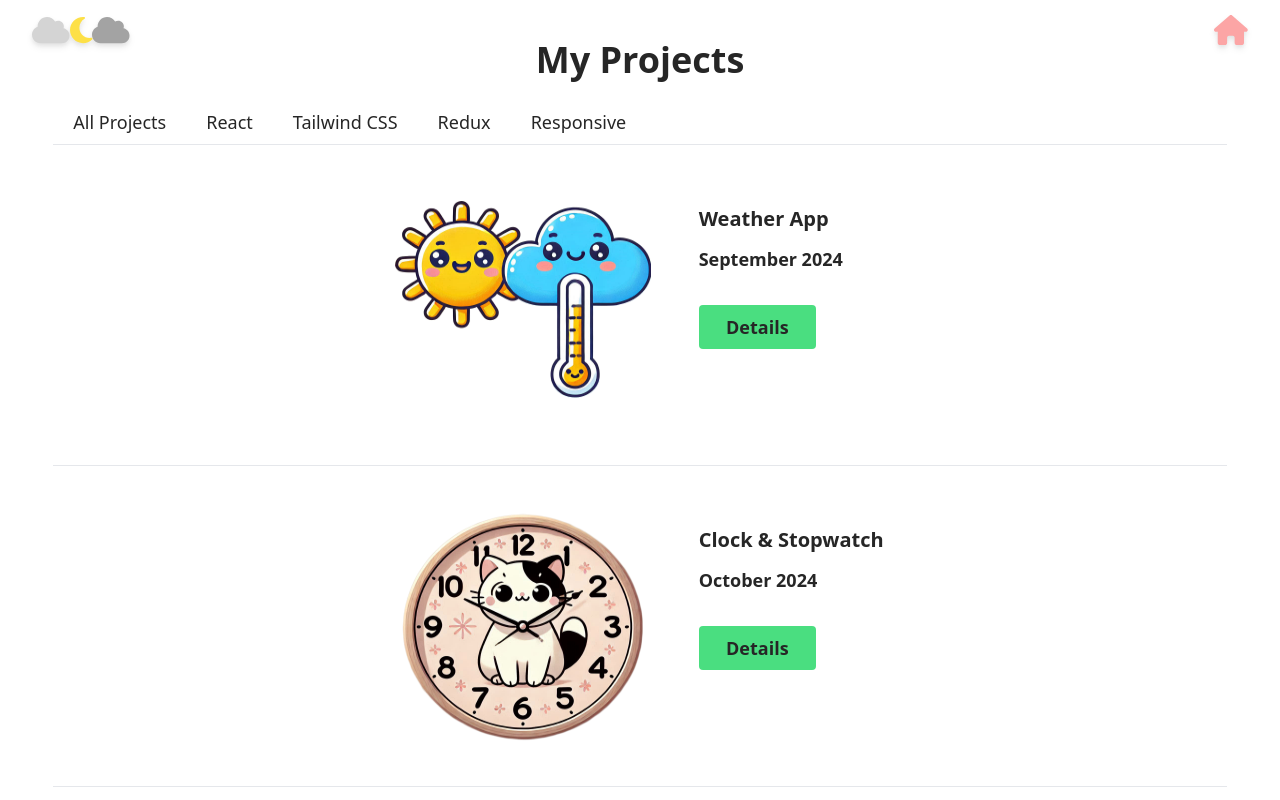
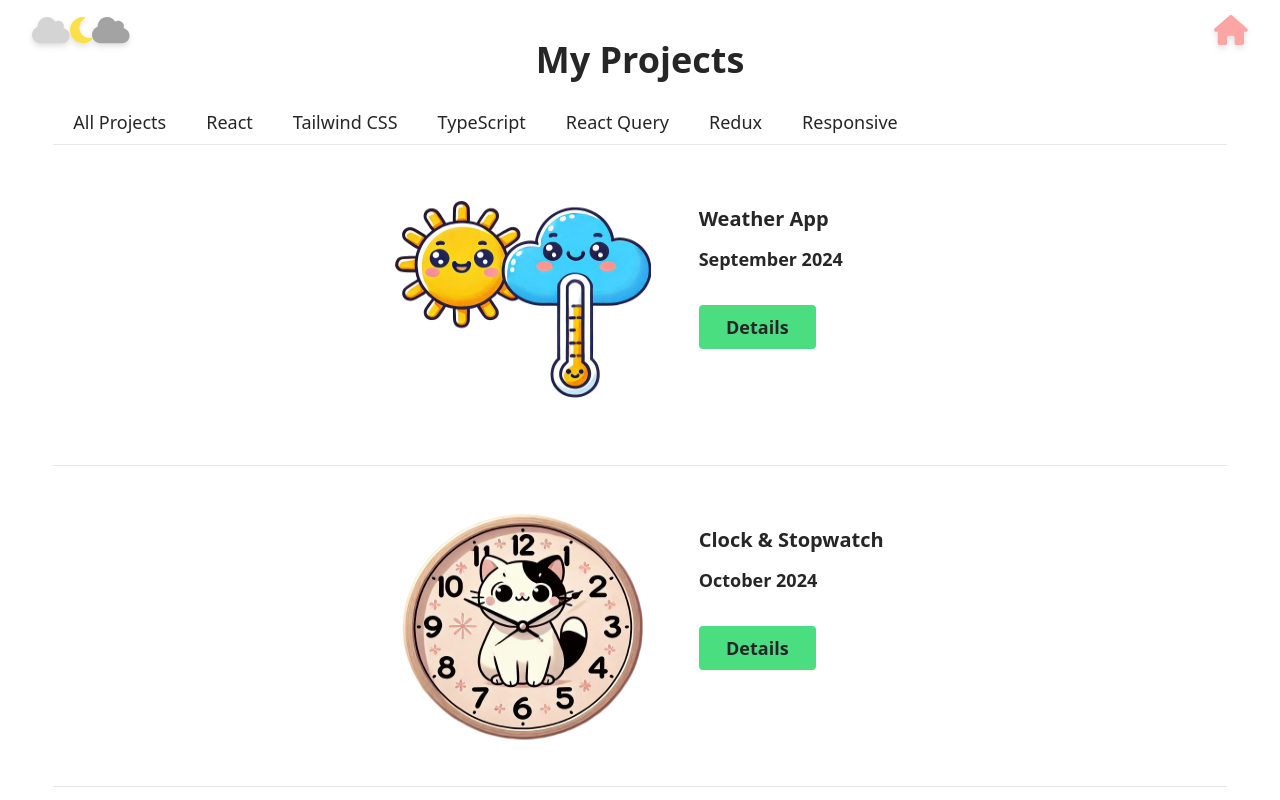
Before and after one commit to zahraRostami1999/portfolio, a React (Vite) app in the folder portfolio/: page /project in a window 1280 px wide. Shown: the top 800 px of the page. Built offline with nearby package versions, Linux system fonts and the light colour scheme.

Commit message:
style(ProjectsPage): resize projects cover and set bg for filter projects

```diff
--- a/portfolio/src/pages/ProjectsPage.jsx
+++ b/portfolio/src/pages/ProjectsPage.jsx
@@ -1,11 +1,11 @@
 import ProjectCard from "../components/ProjectCard";
-import { Projects } from "../data/projects";
+import { Projects } from "../data/Projects";
 import { useState, useMemo, useEffect } from "react";
 import { FontAwesomeIcon } from '@fortawesome/react-fontawesome';
 import { faBars } from '@fortawesome/free-solid-svg-icons';
 const ProjectsPage = () => {
     const [projectInfo, setProjectInfo] = useState([]);
-    const filterBtn = ["All Projects", "React", "Tailwind CSS", "Redux", "Responsive"];
+    const filterBtn = ["All Projects", "React", "Tailwind CSS","TypeScript" , "React Query", "Redux", "Responsive"];
     const [filter, setFilter] = useState("All Projects");
     const [burgerFilter, setBurgerFilter] = useState(false);
 
@@ -40,9 +40,9 @@ const ProjectsPage = () => {
                         <FontAwesomeIcon icon={faBars} onClick={handleBurgerFilter} />
                     </div>
                     <div className={`${burgerFilter ? "block" : "hidden"} w-full justify-start flex-wrap`}>
-                        <div className="w-1/4  border-l mt-3 text-xs">
+                        <div className="w-1/4  border-l mt-3 text-xs absolute top-24 bg-transparentBlack rounded text-white">
                             {filterBtn.map((btn) => {
-                                return <button className="px-2 lg:px-5 md:px-3 py-2 w-full hover:text-neutral-600 hover:border-l hover:border-neutral-900 transition-all duration-300" key={btn} onClick={() => handleFilterProducts(btn)}>{btn}</button>
+                                return <button className="px-2 lg:px-5 md:px-3 py-2 w-full hover:text-red-300 hover:border-l-2 hover:border-red-300 transition-all duration-300" key={btn} onClick={() => handleFilterProducts(btn)}>{btn}</button>
                             })}
                         </div>
 
```
